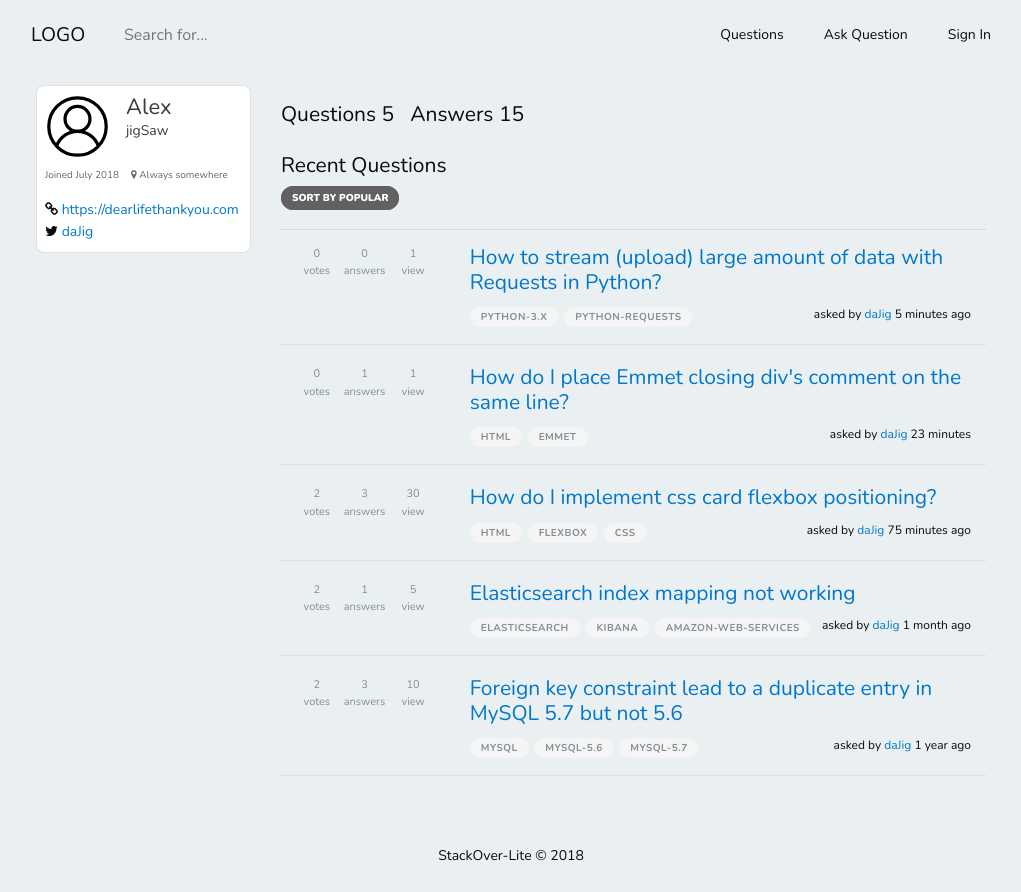
After one commit to mrSerious/StackOverflow-lite, a PHP site: page /profile.html in a window 1280 px wide. The commit adds this page. Shown: the whole page, without its empty margins (129-1150 px from the left). Run offline with PHP 8.4, Linux system fonts and the light colour scheme.

Commit message:
Finish User Profile Page

```diff
--- a/UI/css/main.css
+++ b/UI/css/main.css
@@ -106,6 +106,14 @@ button:not(:disabled):not(.disabled) {
 
 .clear {
   clear: both;
+}
+
+.no-padding {
+  padding: 0;
+}
+
+.no-margin {
+  margin: 0;
 }
 
 /*
@@ -384,7 +392,7 @@ button:not(:disabled):not(.disabled) {
   margin: 0 0 10px 0;
 }
 
-.q-headline a {
+.sort-button {
   color: #fff;
   background-color: #616161;
   border: 1px solid #616161;
@@ -549,6 +557,103 @@ button:not(:disabled):not(.disabled) {
 }
 
 /*
+* user profile
+*/
+
+.user-profile-card {
+  padding: .5rem;
+  background-color: #fff;
+  border: 1px solid #cfcfcfa1;
+  border-radius: .5rem;
+  height: 50%;
+}
+
+.user-header {
+  display: flex;
+  overflow: auto;
+  clear: both;
+  width: 100%;
+}
+
+.user-profile-image {
+  border-radius: 50%;
+  display: block;
+  height: 65px;
+  width: 65px;
+  -ms-flex: none;
+  flex: none;
+}
+
+.user-name {
+  color: #3a3a3a;
+  display: inline-block;
+  margin-left: 16px;
+}
+
+.big-profile-heading {
+  font-size: 22px;
+}
+
+.user-metadata {
+  display: flex;
+  padding: 8px 0;
+  font-size: 10px;
+  font-weight: 400px;
+  color: #666;
+}
+
+.user-date {
+  display: inline-block;
+  margin-right: 12px;
+}
+
+.user-location-container {
+  display: inline-block;
+  -ms-flex: 1;
+  flex: 1;
+}
+
+.user-social-information {
+  padding-top: 8px;
+}
+
+.user-social-information ul {
+  font-weight: 400;
+  margin: 0;
+  padding: 0;
+}
+
+.user-social-information ul li {
+  list-style: none;
+}
+
+.user-content {
+  display: block;
+}
+
+.user-content-container {
+  display: flex;
+  align-items: center;
+  /* justify-content: space-between; */
+}
+
+.user-content-container h2 {
+  margin-right: 1rem;
+}
+
+.user-content .sort-button {
+  justify-self: right;
+  float: none;
+}
+
+.user-questions-view {
+  /* background-color: #fff; */
+  /* border: 1px solid #e5e5e5; */
+  /* border-radius: 4px; */
+  margin: 20px 0;
+}
+
+/*
 * footer
  */
 
--- a/UI/index.html
+++ b/UI/index.html
@@ -40,7 +40,7 @@
           </div>
           <ul class="nav-list">
             <li>
-              <a href="#!">Questions</a>
+              <a href="index.html">Questions</a>
             </li>
             <li>
               <a href="#!">Ask Question</a>
@@ -58,7 +58,7 @@
       <div class="questions">
         <div class="q-headline">
           <h1>Latest Questions</h1>
-          <a class="" href="">Sort By Popular</a>
+          <a class="sort-button" href="">Sort By Popular</a>
         </div>
         <div class="list-wrapper">
           <div id="question-mini-list">
--- a/UI/login.html
+++ b/UI/login.html
@@ -34,7 +34,7 @@
           </div>
           <ul class="nav-list">
             <li>
-              <a href="#!">Questions</a>
+              <a href="index.html">Questions</a>
             </li>
             <li>
               <a href="#!">Ask Question</a>
--- /dev/null
+++ b/UI/profile.html
@@ -0,0 +1,335 @@
+<!DOCTYPE html>
+<html>
+
+<head>
+  <!-- Required Tags -->
+  <meta charset="utf-8">
+  <meta name="viewport" content="width=device-width, initial-scale=1.0">
+
+  <title>StackOver-lite</title>
+
+  <!-- Fonts  -->
+  <link href="https://fonts.googleapis.com/css?family=Nunito:300,400,700,900" rel="stylesheet">
+
+
+  <!-- Styles -->
+  <link type="text/css" rel="stylesheet" href="./css/normalize.min.css" />
+  <link type="text/css" rel="stylesheet" href="./css/main.css">
+
+  <!-- fontawesome -->
+  <link type="text/css" rel="stylesheet" href="./css/font-awesome/css/font-awesome.css">
+</head>
+
+<body id="login-body">
+  <div id="content">
+    <section class="navigation">
+      <div class="nav-container">
+        <!-- navbrand -->
+        <div class="brand">
+          <a href="index.html">Logo</a>
+        </div>
+        <form class="site-navigation-search">
+          <input type="search" placeholder="Search for..." value="" name="s" title="Search for:">
+        </form>
+        <!-- nav  -->
+        <nav class="site-navigation-links">
+          <div class="nav-mobile">
+            <a id="nav-toggle" href="#!">
+              <span></span>
+            </a>
+          </div>
+          <ul class="nav-list">
+            <li>
+              <a href="index.html">Questions</a>
+            </li>
+            <li>
+              <a href="#!">Ask Question</a>
+            </li>
+            <li>
+              <a href="#!">Sign In</a>
+            </li>
+          </ul>
+        </nav>
+        <!-- /.nav -->
+      </div>
+    </section>
+
+    <div class="container">
+      <div class="user-profile-container">
+        <div class="row">
+          <div class="one-fourth column">
+            <div class="user-profile-card">
+              <div class="user-header">
+                <img class="user-profile-image" src="./img/user-image.svg">
+
+                <div class="user-name">
+                  <h3 class="big-profile-heading no-margin">Alex</h3>
+                  <span>jigSaw</span>
+                </div>
+              </div>
+              <div class="user-meta-wrapper">
+                <div class="user-metadata">
+                  <span class="user-date">Joined July 2018</span>
+                  <div class="user-location-container">
+                    <i class="fa fa-map-marker" aria-hidden="true"></i>
+                    <span class="user-location">Always somewhere</span>
+                  </div>
+                </div>
+                <div class="user-social-information">
+                  <ul>
+                    <li class="social-website SocialLink">
+                      <i class="fa fa-link" aria-hidden="true"></i>
+                      <a href="">https://dearlifethankyou.com</a>
+
+                    </li>
+                    <li class="SocialTwitter ember-view SocialLink">
+                      <i class="fa fa-twitter" aria-hidden="true"></i>
+                      <a href="">daJig</a>
+                    </li>
+                  </ul>
+                </div>
+              </div>
+            </div>
+          </div>
+          <div class="three-fourths column">
+            <div class="user-content">
+              <div class="user-content-container">
+                <h2>Questions 5</h2>
+                <h2>Answers 15</h2>
+              </div>
+              <h2>Recent Questions</h2>
+              <a class="sort-button" href="">Sort By Popular</a>
+              <div class="user-questions-view">
+                <div class="list-wrapper">
+                  <div id="question-mini-list">
+                    <div class="question-summary">
+                      <div class="row">
+                        <div class="one-fourth column">
+                          <div class="question-meta">
+                            <div class="votes">
+                              <div class="mini-counts">
+                                <span>0</span>
+                              </div>
+                              <div>votes</div>
+                            </div>
+                            <div class="status">
+                              <div class="mini-counts">
+                                <span>0</span>
+                              </div>
+                              <div>answers</div>
+                            </div>
+                            <div class="views">
+                              <div class="mini-counts">
+                                <span>1</span>
+                              </div>
+                              <div>view</div>
+                            </div>
+                          </div>
+                        </div>
+                        <div class="three-fourths column">
+                          <h2 class="question-title">
+                            <a href="questions.html">How to stream (upload) large amount of data with Requests in Python?</a>
+                          </h2>
+                          <div class="tags">
+                            <a href="" class="post-tag" title="" rel="tag">python-3.x</a>
+                            <a href="" class="post-tag" title="" rel="tag">python-requests</a>
+                          </div>
+                          <div class="user-question">
+                            <span>asked by
+                              <a href="">daJig</a>
+                              5 minutes ago
+                            </span>
+                          </div>
+                        </div>
+                      </div>
+                    </div>
+                    <div class="question-summary">
+                      <div class="row">
+                        <div class="one-fourth column">
+                          <div class="question-meta">
+                            <div class="votes">
+                              <div class="mini-counts">
+                                <span>0</span>
+                              </div>
+                              <div>votes</div>
+                            </div>
+                            <div class="status">
+                              <div class="mini-counts">
+                                <span>1</span>
+                              </div>
+                              <div>answers</div>
+                            </div>
+                            <div class="views">
+                              <div class="mini-counts">
+                                <span>1</span>
+                              </div>
+                              <div>view</div>
+                            </div>
+                          </div>
+                        </div>
+                        <div class="three-fourths column">
+                          <h2 class="question-title">
+                            <a href="questions.html">How do I place Emmet closing div's comment on the same line?</a>
+                          </h2>
+                          <div class="tags">
+                            <a href="" class="post-tag" title="" rel="tag">html</a>
+                            <a href="" class="post-tag" title="" rel="tag">emmet</a>
+                          </div>
+                          <div class="user-question">
+                            <span>asked by
+                              <a href="">daJig</a>
+                              23 minutes
+                            </span>
+                          </div>
+                        </div>
+                      </div>
+                    </div>
+                    <div class="question-summary">
+                      <div class="row">
+                        <div class="one-fourth column">
+                          <div class="question-meta">
+                            <div class="votes">
+                              <div class="mini-counts">
+                                <span>2</span>
+                              </div>
+                              <div>votes</div>
+                            </div>
+                            <div class="status">
+                              <div class="mini-counts">
+                                <span>3</span>
+                              </div>
+                              <div>answers</div>
+                            </div>
+                            <div class="views">
+                              <div class="mini-counts">
+                                <span>30</span>
+                              </div>
+                              <div>view</div>
+                            </div>
+                          </div>
+                        </div>
+                        <div class="three-fourths column">
+                          <h2 class="question-title">
+                            <a href="questions.html">How do I implement css card flexbox positioning?</a>
+                          </h2>
+                          <div class="tags">
+                            <a href="" class="post-tag" title="" rel="tag">html</a>
+                            <a href="" class="post-tag" title="" rel="tag">flexbox</a>
+                            <a href="" class="post-tag" title="" rel="tag">css</a>
+                          </div>
+                          <div class="user-question">
+                            <span>asked by
+                              <a href="">daJig</a>
+                              75 minutes ago
+                            </span>
+                          </div>
+                        </div>
+                      </div>
+                    </div>
+                    <div class="question-summary">
+                      <div class="row">
+                        <div class="one-fourth column">
+                          <div class="question-meta">
+                            <div class="votes">
+                              <div class="mini-counts">
+                                <span>2</span>
+                              </div>
+                              <div>votes</div>
+                            </div>
+                            <div class="status">
+                              <div class="mini-counts">
+                                <span>1</span>
+                              </div>
+                              <div>answers</div>
+                            </div>
+                            <div class="views">
+                              <div class="mini-counts">
+                                <span>5</span>
+                              </div>
+                              <div>view</div>
+                            </div>
+                          </div>
+                        </div>
+                        <div class="three-fourths column">
+                          <h2 class="question-title">
+                            <a href="questions.html">Elasticsearch index mapping not working</a>
+                          </h2>
+                          <div class="tags">
+                            <a href="" class="post-tag" title="" rel="tag">elasticsearch</a>
+                            <a href="" class="post-tag" title="" rel="tag">kibana</a>
+                            <a href="" class="post-tag" title="" rel="tag">amazon-web-services</a>
+                          </div>
+                          <div class="user-question">
+                            <span>asked by
+                              <a href="">daJig</a>
+                              1 month ago
+                            </span>
+                          </div>
+                        </div>
+                      </div>
+                    </div>
+                    <div class="question-summary">
+                      <div class="row">
+                        <div class="one-fourth column">
+                          <div class="question-meta">
+                            <div class="votes">
+                              <div class="mini-counts">
+                                <span>2</span>
+                              </div>
+                              <div>votes</div>
+                            </div>
+                            <div class="status">
+                              <div class="mini-counts">
+                                <span>3</span>
+                              </div>
+                              <div>answers</div>
+                            </div>
+                            <div class="views">
+                              <div class="mini-counts">
+                                <span>10</span>
+                              </div>
+                              <div>view</div>
+                            </div>
+                          </div>
+                        </div>
+                        <div class="three-fourths column">
+                          <h2 class="question-title">
+                            <a href="questions.html">Foreign key constraint lead to a duplicate entry in MySQL 5.7 but not 5.6</a>
+                          </h2>
+                          <div class="tags">
+                            <a href="" class="post-tag" title="" rel="tag">mysql</a>
+                            <a href="" class="post-tag" title="" rel="tag">mysql-5.6</a>
+                            <a href="" class="post-tag" title="" rel="tag">mysql-5.7</a>
+                          </div>
+                          <div class="user-question">
+                              <span>asked by
+                                <a href="">daJig</a>
+                                1 year ago
+                              </span>
+                            </div>
+                        </div>
+                      </div>
+                    </div>
+                  </div>
+                </div>
+              </div>
+            </div>
+          </div>
+        </div>
+      </div>
+    </div>
+    <!-- /.container -->
+  </div>
+  <!-- /#Content -->
+
+  <!--Footer-->
+  <footer class="footer">
+    <p class="footer-company-name">StackOver-Lite &copy; 2018</p>
+  </footer>
+
+  <!--Scripts-->
+  <script src="https://ajax.googleapis.com/ajax/libs/jquery/3.3.1/jquery.min.js"></script>
+  <script src="js/main.js"></script>
+</body>
+
+</html>
--- a/UI/questions.html
+++ b/UI/questions.html
@@ -39,7 +39,7 @@
           </div>
           <ul class="nav-list">
             <li>
-              <a href="#!">Questions</a>
+              <a href="index.html">Questions</a>
             </li>
             <li>
               <a href="#!">Ask Question</a>
--- a/UI/signup.html
+++ b/UI/signup.html
@@ -34,7 +34,7 @@
           </div>
           <ul class="nav-list">
             <li>
-              <a href="#!">Questions</a>
+              <a href="index.html">Questions</a>
             </li>
             <li>
               <a href="#!">Ask Question</a>
```
Also changed, not shown: UI/img/user-image.svg (added).
